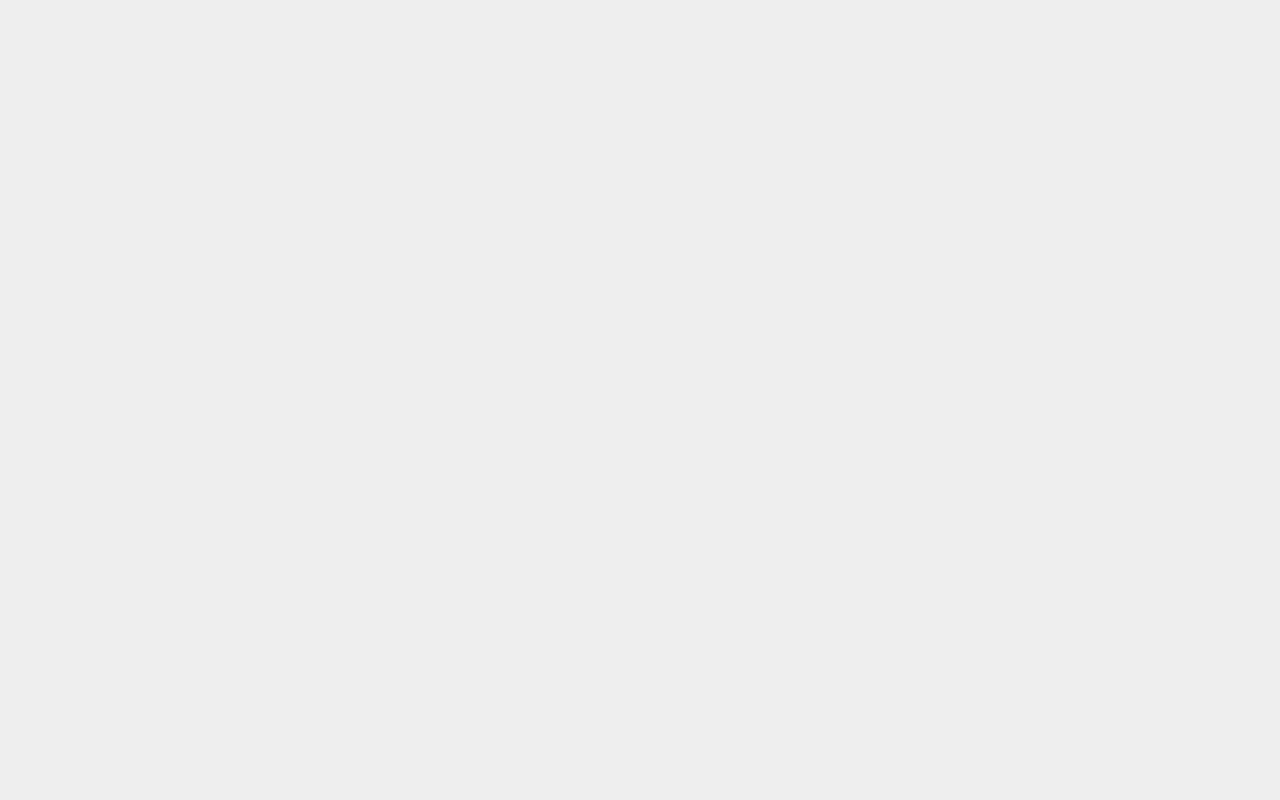
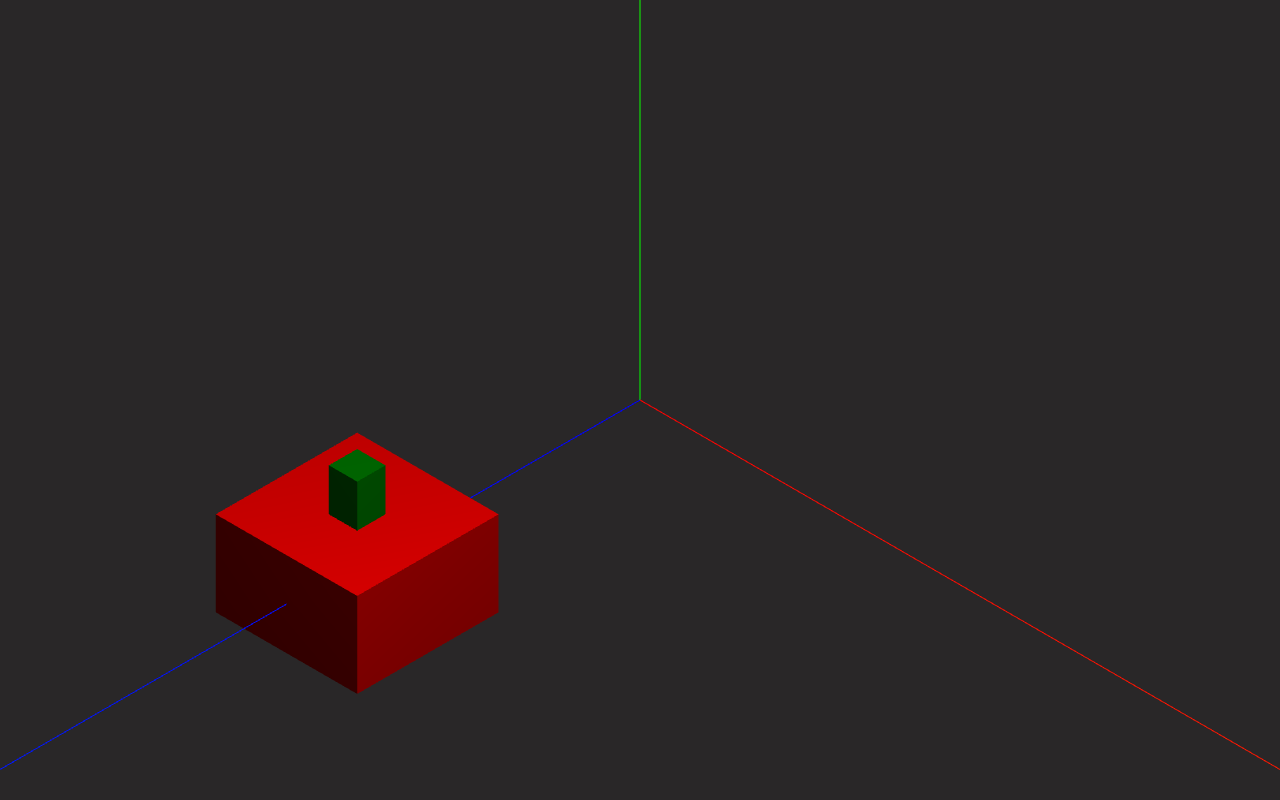
Before and after one commit to SeasonCCC/jump, a website built with Parcel: page index.html in a window 1280 px wide. Built offline with nearby package versions, Linux system fonts and the light colour scheme.

Commit message:
simple scene

```diff
--- a/src/game.js
+++ b/src/game.js
@@ -1,28 +1,64 @@
 import * as THREE from 'three'
 
 class Game {
-  constructor(){
+  constructor () {
 
   }
 
-  init(){
-    this._setRender()
-  }
-
-  _setRender(){
+  init () {
     this.size = {
       width: window.innerWidth,
       height: window.innerHeight
     }
     this.scene = new THREE.Scene()
-    this.camera = new THREE.OrthographicCamera(this.size.width / -80, this.size.width / 80, this.size.height / 80, this.size.height / -80, 0, 5000)
+    this._setCamera()
+    this._setRender()
+    this._addLight()
+    this._createCube()
+    this._createJumper()
+    this._axesHelper()
+    this.renderer.render(this.scene, this.camera)
+  }
 
-    this.renderer = new THREE.WebGLRenderer({ antialias: true })
+  _setCamera () {
+    this.camera = new THREE.OrthographicCamera(this.size.width / -80, this.size.width / 80, this.size.height / 80, this.size.height / -80, 0, 20)
+    this.camera.position.set(10, 10, 10)
+    this.camera.lookAt(this.scene.position)
+    this.scene.add(this.camera)
+  }
+
+  _setRender () {
+    this.renderer = new THREE.WebGLRenderer({antialias: true})
     this.renderer.setSize(this.size.width, this.size.height)
-    this.renderer.setClearColor(new THREE.Color(0xEEEEEE))
-    this.renderer.render(this.scene, this.camera)
+    this.renderer.setClearColor(new THREE.Color(0x292728))
+  }
+
+  _addLight () {
+    let light = new THREE.SpotLight(0xffffff)
+    light.position.set(20, 30, 20)
+    this.scene.add(light)
+  }
+
+  _createCube () {
+    let geometry = new THREE.BoxGeometry(5, 3, 5)
+    let matarial = new THREE.MeshLambertMaterial({color: 'red'})
+    let cube = new THREE.Mesh(geometry, matarial)
+    cube.position.set(0, 0, 10)
+    this.scene.add(cube)
+  }
+
+  _createJumper () {
+    let geometry = new THREE.BoxGeometry(1, 2, 1)
+    let matarial = new THREE.MeshLambertMaterial({color: 'green'})
+    let jumper = new THREE.Mesh(geometry, matarial)
+    jumper.position.set(0, 2, 10)
+    this.scene.add(jumper)
+  }
+
+  _axesHelper () {
+    const axes = new THREE.AxesHelper(150)
+    this.scene.add(axes)
   }
 }
 
-
 export default Game
```
Also changed, not shown: dist/index.html, 1 other file.
